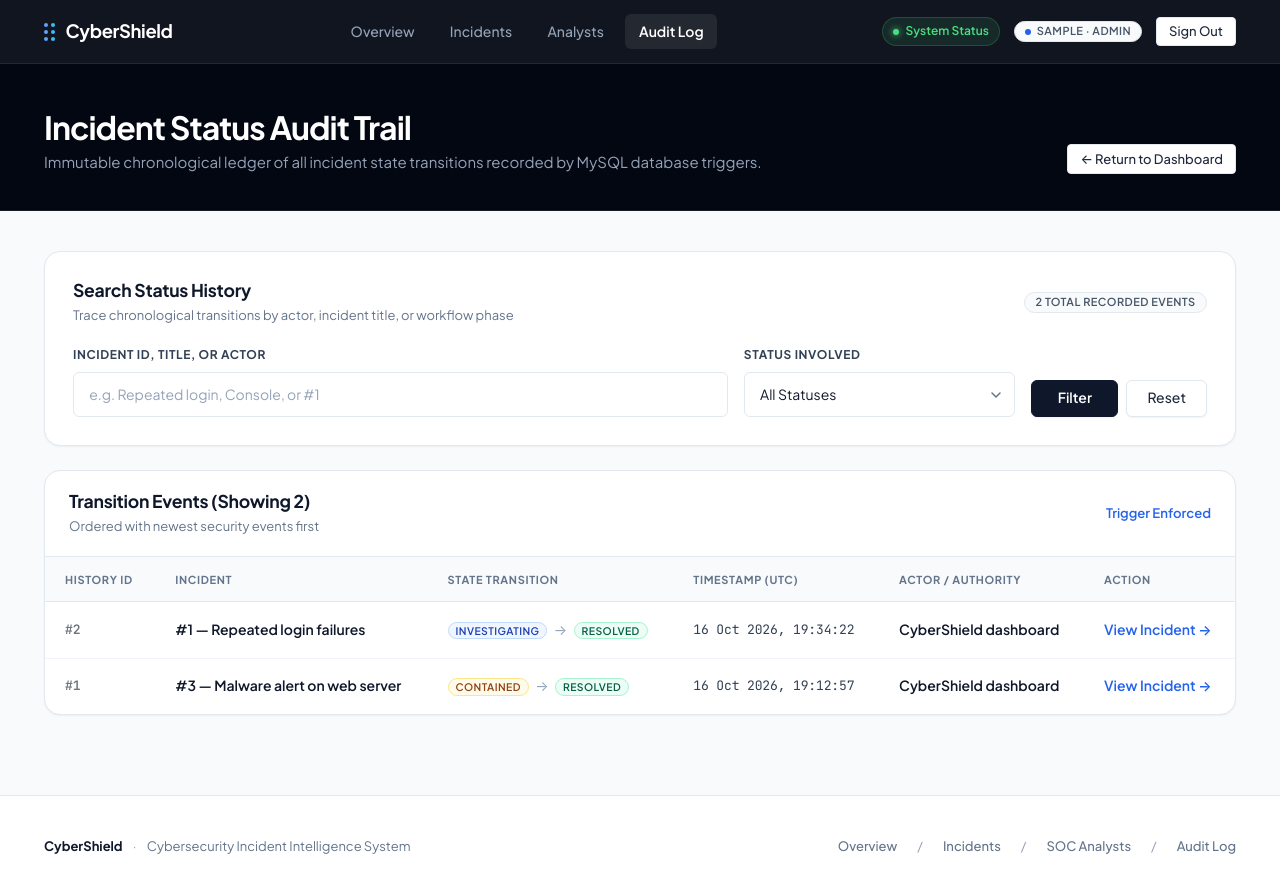
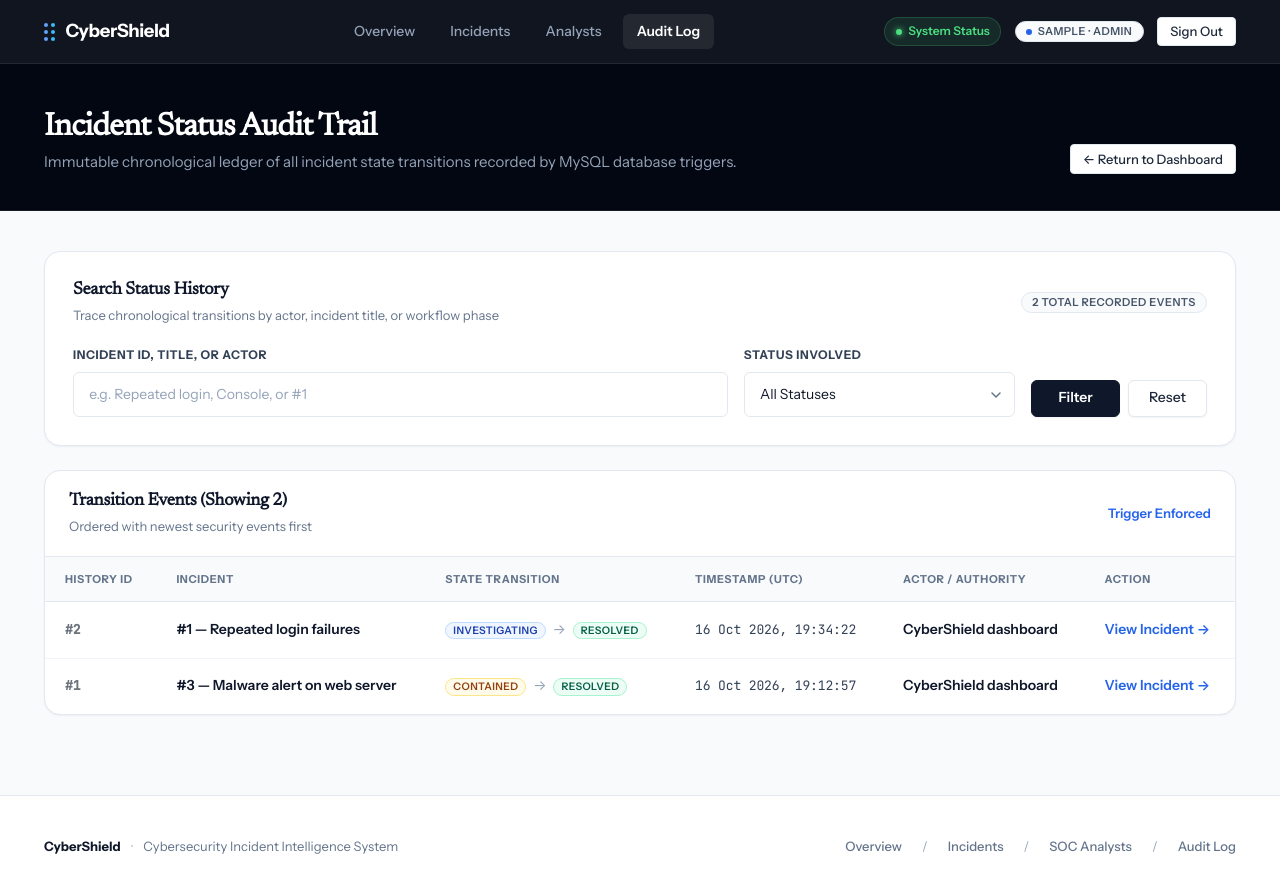
Before and after one commit to Madhav957/Cybershield, a Flask app: page /audit in a window 1280 px wide. Run offline with Flask 3, Linux system fonts and the light colour scheme; the visitor is signed in with stand-in values (Sample User, id 1); data comes from the database, SQL or seed files in the repository.

Commit message:
feat(typography): implement Claude-inspired font stack with Instrument Sans and Newsreader

```diff
--- a/static/css/cybershield.css
+++ b/static/css/cybershield.css
@@ -4,7 +4,7 @@
    Source of Truth: Approved Figma Specification
    ========================================================================== */
 
-@import url('https://fonts.googleapis.com/css2?family=Plus+Jakarta+Sans:wght@300;400;500;600;700;800&family=JetBrains+Mono:wght@400;500;600&display=swap');
+@import url('https://fonts.googleapis.com/css2?family=Instrument+Sans:wght@400;500;600;700&family=Newsreader:opsz,wght@6..72,300;6..72,400&family=JetBrains+Mono:wght@400;500&display=swap');
 
 :root {
   /* --------------------------------------------------------------------------
@@ -88,9 +88,15 @@
   --cs-shadow-lg: 0 10px 15px -3px rgba(15, 23, 42, 0.08), 0 4px 6px -4px rgba(15, 23, 42, 0.04);
   --cs-shadow-card: 0 20px 25px -5px rgba(15, 23, 42, 0.07), 0 8px 10px -6px rgba(15, 23, 42, 0.03);
 
-  /* Typography Stack */
-  --cs-font-sans: 'Plus Jakarta Sans', -apple-system, BlinkMacSystemFont, "Segoe UI", Roboto, sans-serif;
-  --cs-font-mono: 'JetBrains Mono', "SF Mono", Menlo, Consolas, monospace;
+  /* Typography Stack (Claude-inspired) */
+  --cs-font-sans: 'Instrument Sans', 'Inter', system-ui, sans-serif;
+  --cs-font-serif: 'Newsreader', 'Georgia', serif;
+  --cs-font-mono: 'JetBrains Mono', monospace;
+
+  /* Standard CSS variable aliases */
+  --font-sans: var(--cs-font-sans);
+  --font-serif: var(--cs-font-serif);
+  --font-mono: var(--cs-font-mono);
 
   /* Transitions */
   --cs-ease: cubic-bezier(0.16, 1, 0.3, 1);
@@ -133,7 +139,7 @@ body {
 
 h1, h2, h3, h4, h5, h6 {
   color: var(--cs-text-primary);
-  font-family: var(--cs-font-sans);
+  font-family: var(--cs-font-serif);
   font-weight: 700;
   letter-spacing: -0.025em;
   margin-top: 0;
--- a/templates/base.html
+++ b/templates/base.html
@@ -8,10 +8,10 @@
     <!-- Bootstrap 5 Grid & Utilities -->
     <link rel="stylesheet" href="https://cdn.jsdelivr.net/npm/bootstrap@5.3.3/dist/css/bootstrap.min.css">
 
-    <!-- Google Typography: Plus Jakarta Sans & JetBrains Mono -->
+    <!-- Google Typography: Instrument Sans, Newsreader & JetBrains Mono -->
     <link rel="preconnect" href="https://fonts.googleapis.com">
     <link rel="preconnect" href="https://fonts.gstatic.com" crossorigin>
-    <link href="https://fonts.googleapis.com/css2?family=Plus+Jakarta+Sans:wght@400;500;600;700;800&family=JetBrains+Mono:wght@400;500;600&display=swap" rel="stylesheet">
+    <link href="https://fonts.googleapis.com/css2?family=Instrument+Sans:wght@400;500;600;700&family=Newsreader:opsz,wght@6..72,300;6..72,400&family=JetBrains+Mono:wght@400;500&display=swap" rel="stylesheet">
 
     <!-- CyberShield Design System -->
     <link rel="stylesheet" href="{{ url_for('static', filename='css/cybershield.css') }}">
```
